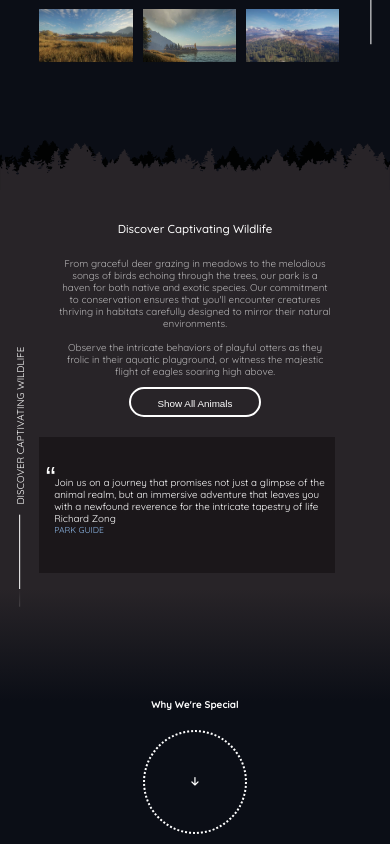
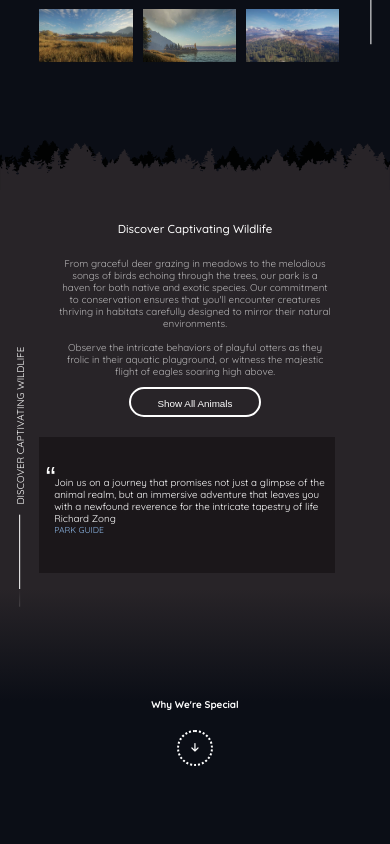
Before and after one commit to jackson-wilmot/national-park-website, a SvelteKit app: page / in a window 390 px wide. Shown: the part 1164-2008 px from the top of the page. After the commit the page ends 1940 px from the top, so only its background shows below. Built offline with nearby package versions, Linux system fonts and the light colour scheme.

Commit message:
Quick fix: made .dotted-circle class responsive

```diff
--- a/src/routes/+page.svelte
+++ b/src/routes/+page.svelte
@@ -39,8 +39,8 @@
         display: flex;
         justify-content: center;
         align-items: center;
-        width: 100px;
-        height: 100px;
+        width: 8.23%;
+        aspect-ratio: 1;
         border-radius: 50%;
         border: 2px dotted white;
         border-spacing: dotted;
```
